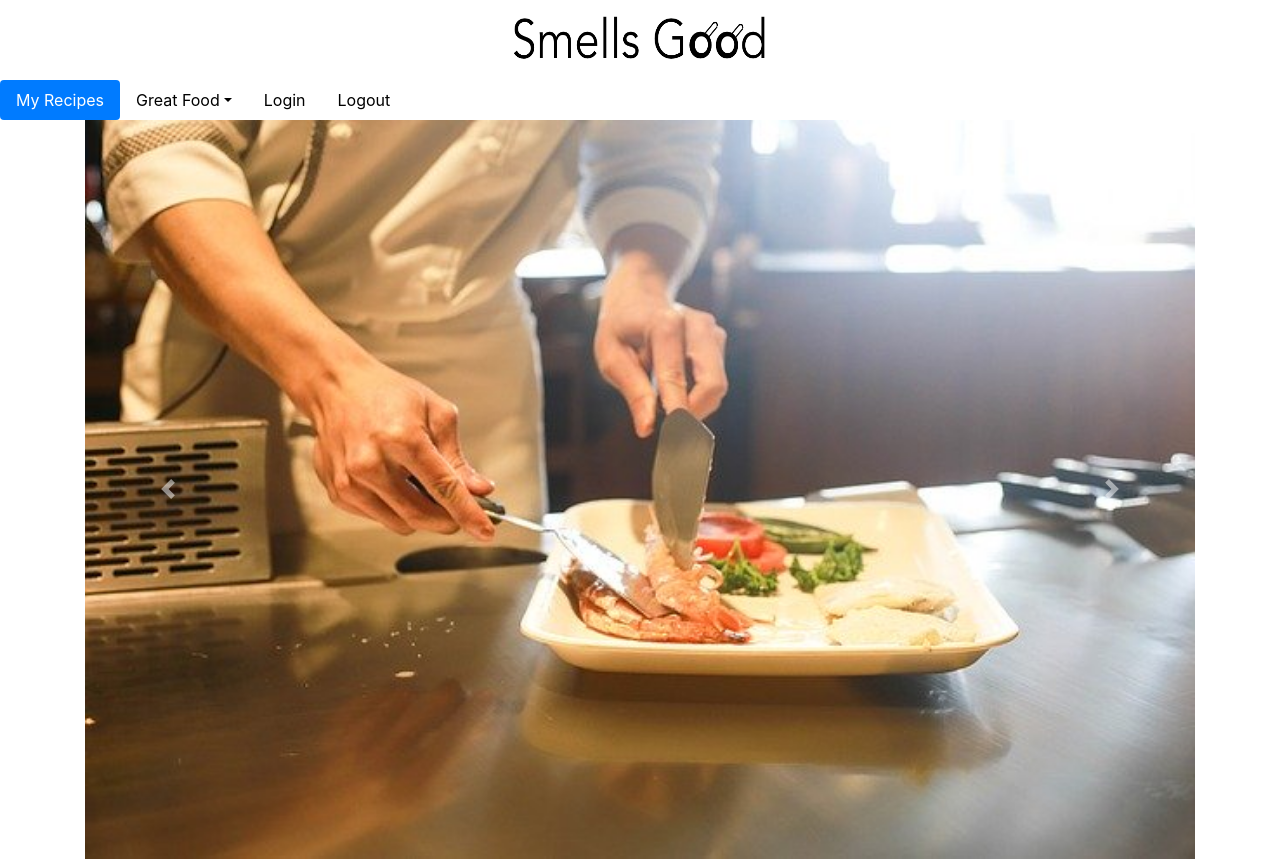
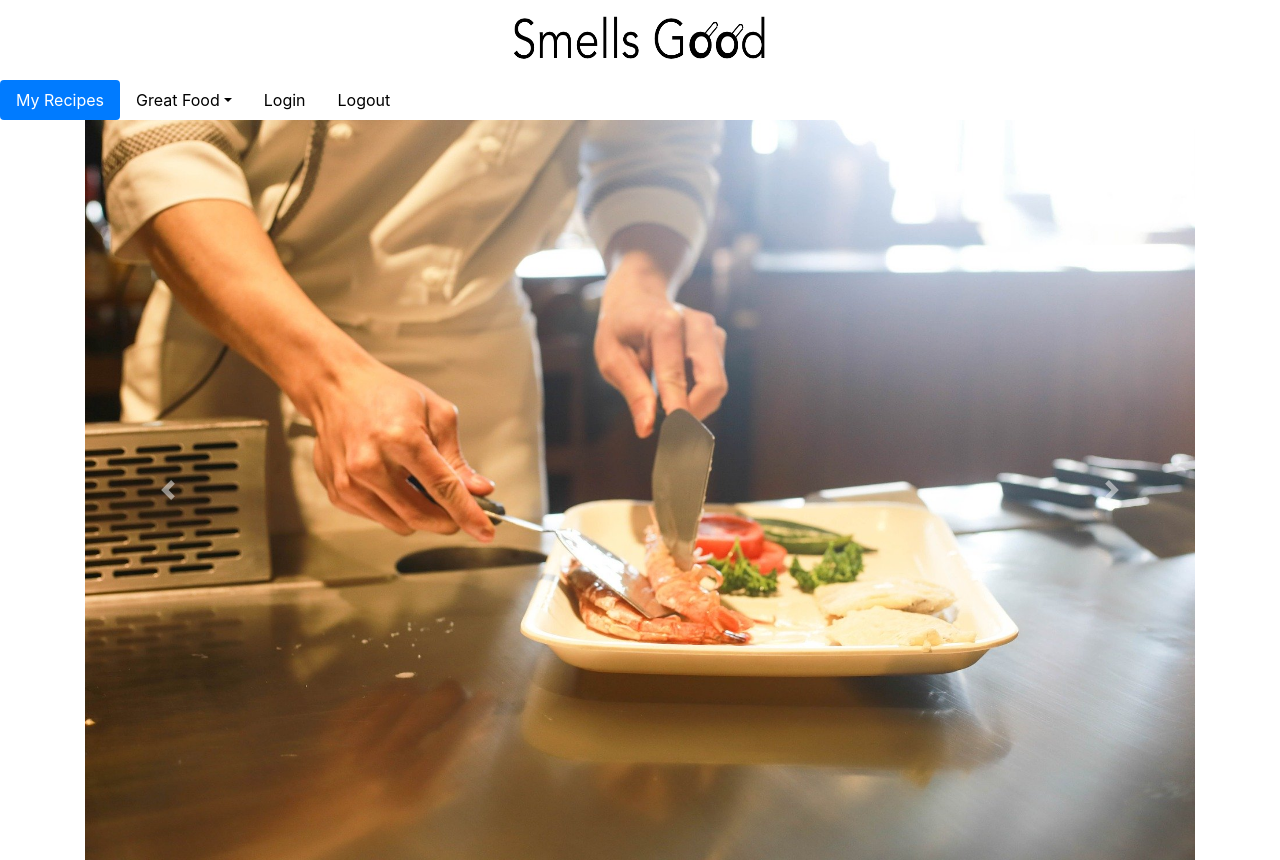
Before and after one commit to sammckenna1986/smells_good, a Flask app: page / in a window 1280 px wide. Run offline with Flask 2, Linux system fonts and the light colour scheme; data that the repository does not hold is empty; some libraries are stand-ins or nearby versions.

Commit message:
replacing the images on github with higher resolution images

```diff
--- a/templates/index.html
+++ b/templates/index.html
@@ -3,14 +3,14 @@
 {% block content %}
 <div id="carouselExampleInterval" class="carousel slide" data-ride="carousel">
   <div class="carousel-inner">
-    <div class="carousel-item active" data-interval="10000">
-      <img src="../assets/images/restaurant.jpg" class="d-block w-100" alt="restaurant">
+    <div class="carousel-item active" data-interval="1000">
+      <img src="../static/assets/images/restaurant.jpg" class="d-block w-100 img-fluid" alt="restaurant">
     </div>
-    <div class="carousel-item" data-interval="2000">
-      <img src="../assets/images/woman.jpg" class="d-block w-100" alt="woman and man cooking">
+    <div class="carousel-item" data-interval="1000">
+      <img src="/..static/assets/images/woman.jpg" class="d-block w-100 img-fluid" alt="woman and man cooking">
     </div>
-    <div class="carousel-item">
-      <img src="../assets/images/spice.jpg" class="d-block w-100" alt="spices">
+    <div class="carousel-item" data-interval="1000">
+      <img src="../static/assets/images/italian.jpg" class="d-block w-100 img-fluid" alt="spices">
     </div>
   </div>
   <a class="carousel-control-prev" href="#carouselExampleInterval" role="button" data-slide="prev">
```
Also changed, not shown: static/assets/images/italian.jpg (added), static/assets/images/restaurant.jpg, static/assets/images/spice.jpg (deleted), static/assets/images/woman.jpg.
